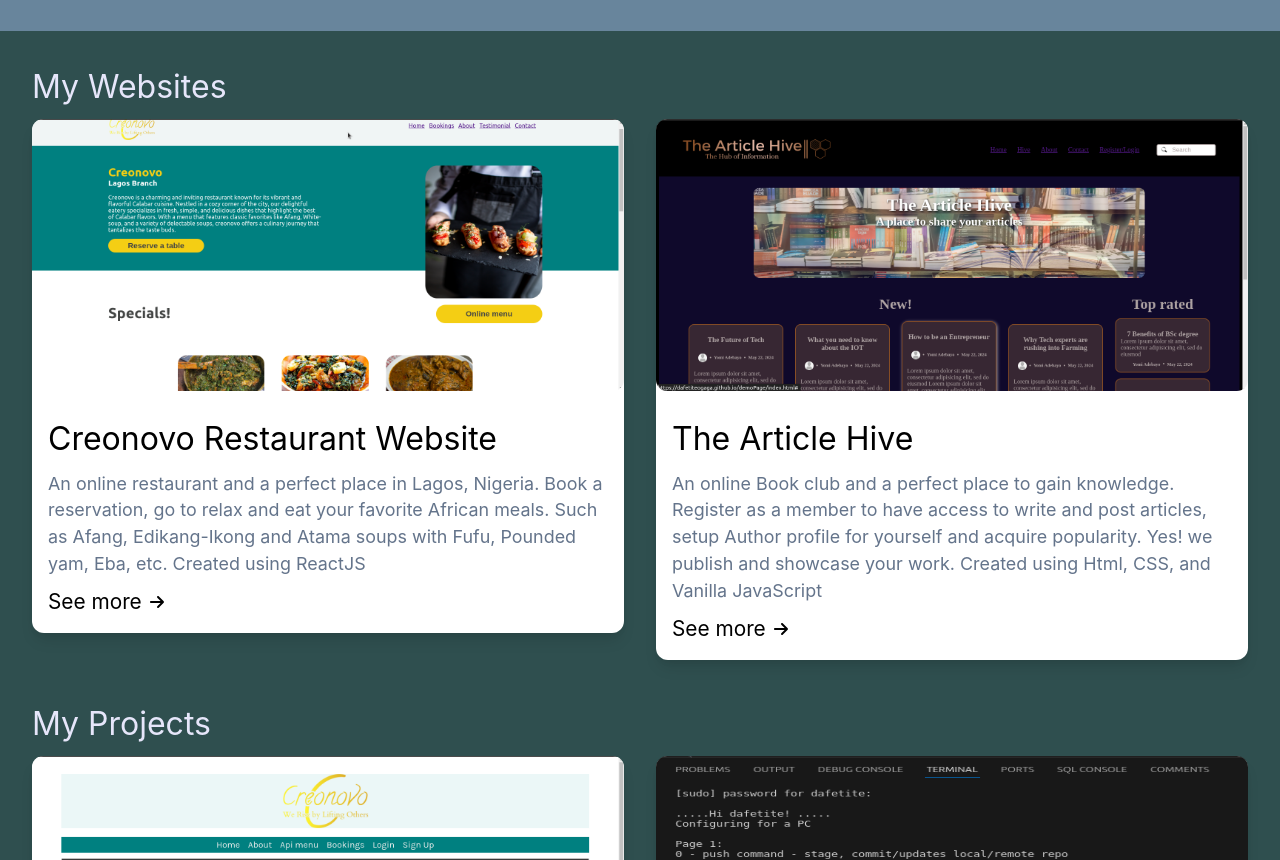
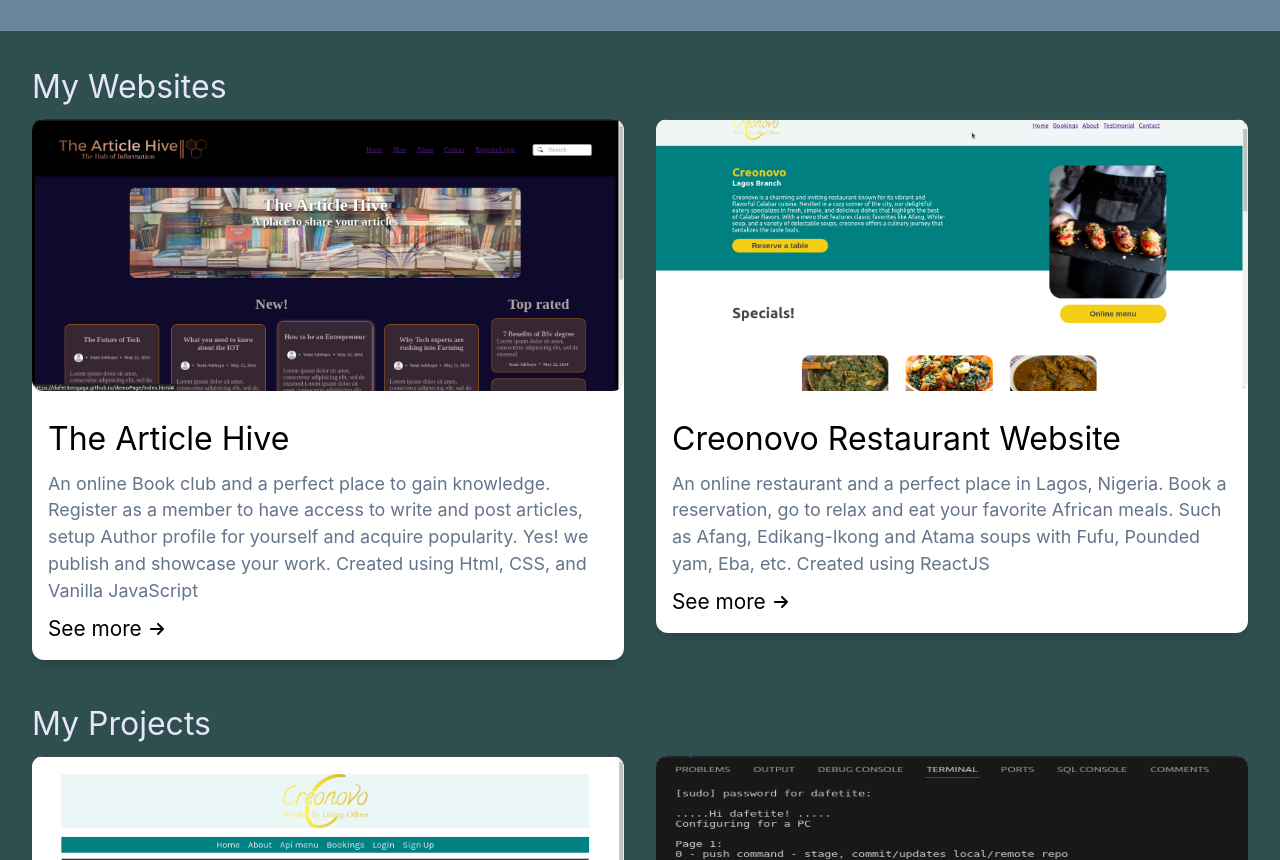
Before and after one commit to DafetiteOgaga/dafetite, a React (Create React App) app: page / in a window 1280 px wide. Shown: the part 572-1432 px from the top of the page. Built offline with nearby package versions, Linux system fonts and the light colour scheme.

Commit message:
changes: switched websites arrangement

```diff
--- a/src/components/ProjectsSection.js
+++ b/src/components/ProjectsSection.js
@@ -4,15 +4,6 @@ import { Box } from "@chakra-ui/react";
 import Card from "./Card";
 
 const websites = [
-  {
-    title: "Creonovo Restaurant Website",
-    description:
-      `An online restaurant and a perfect place in Lagos, Nigeria. Book a reservation, go to
-      relax and eat your favorite African meals. Such as Afang, Edikang-Ikong and Atama
-      soups with Fufu, Pounded yam, Eba, etc. Created using ReactJS`,
-     url: "https://creonovo-restaurant.web.app/",
-    getImageSrc: () => require("../images/creonovo-website.png"),
-  },
   {
     title: "The Article Hive",
     description:
@@ -22,6 +13,15 @@ const websites = [
       Vanilla JavaScript`,
      url: "https://dafetiteogaga.github.io/article-hive/",
     getImageSrc: () => require("../images/article-hive.png"),
+  },
+  {
+    title: "Creonovo Restaurant Website",
+    description:
+      `An online restaurant and a perfect place in Lagos, Nigeria. Book a reservation, go to
+      relax and eat your favorite African meals. Such as Afang, Edikang-Ikong and Atama
+      soups with Fufu, Pounded yam, Eba, etc. Created using ReactJS`,
+     url: "https://creonovo-restaurant.web.app/",
+    getImageSrc: () => require("../images/creonovo-website.png"),
   },
 ]
 
```
